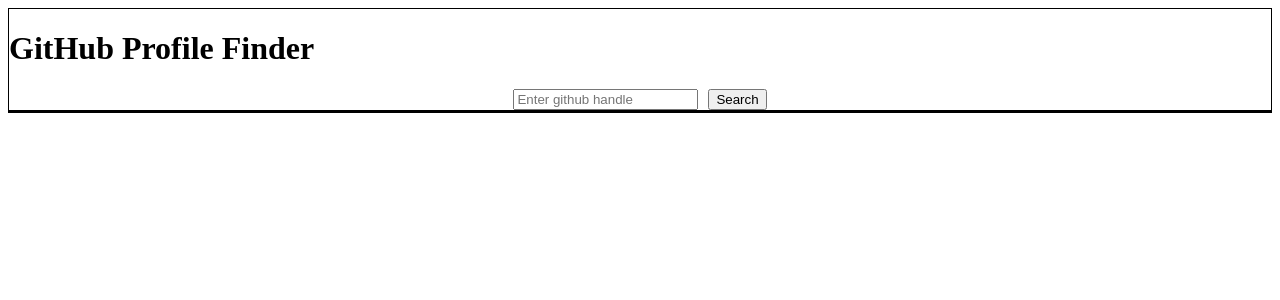
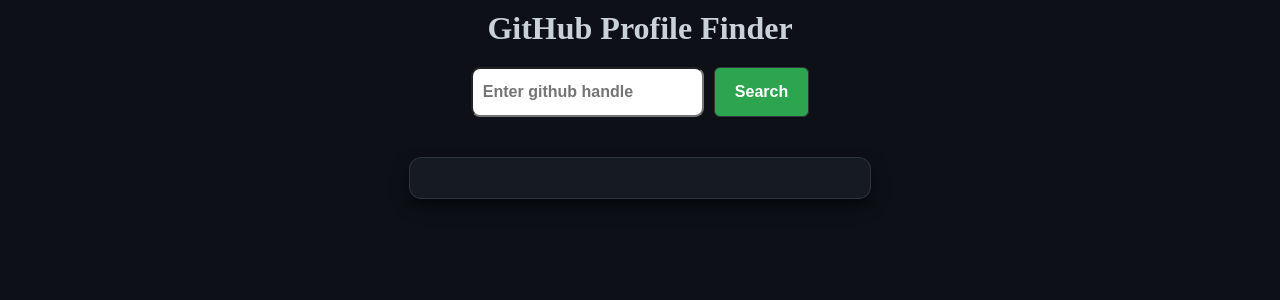
Before and after one commit to Sarojan-stha/React-Accordian, a React (Vite) app: page / in a window 1280 px wide. Shown: the top 300 px of the page. Built offline with nearby package versions, Linux system fonts and the light colour scheme.

Commit message:
added more css

```diff
--- a/src/components/github-profile-finder/styles.css
+++ b/src/components/github-profile-finder/styles.css
@@ -1,18 +1,79 @@
+body {
+  background-color: #0d1117;
+  color: #c9d1d9;
+  padding-top: 10px;
+}
+
+* {
+  padding: 0;
+  margin: 0;
+}
 .container {
-  border: 1px solid black;
-}
-.profile-wrapper {
-  border: 1px solid black;
+  text-align: center;
   display: flex;
   flex-direction: column;
   align-items: center;
 }
+.profile-wrapper {
+  background-color: #161b22;
+  box-shadow: 0 8px 16px rgba(0, 0, 0, 0.6);
+  display: flex;
+  flex-direction: column;
+  align-items: center;
+  gap: 15px;
+  width: 100%;
+  max-width: 400px;
+  margin-top: 30px;
+  padding: 20px 30px;
+  border-radius: 12px;
+  border: 1px solid #30363d;
+  transition: transform 0.2s ease, box-shadow 0.2s ease;
+  cursor: pointer;
+}
+
+.profile-wrapper:hover {
+  transform: translateY(-5px);
+  box-shadow: 0 12px 24px rgba(0, 0, 0, 0.7);
+}
+.profile-wrapper a {
+  color: #2da44e;
+}
+
 .input-section {
   display: flex;
   justify-content: center;
   gap: 10px;
+  height: 50px;
+  padding: 10px;
+  margin-top: 10px;
 }
-.profile {
+.input-section input {
+  border-radius: 9px;
+  padding-left: 10px;
+  font-size: 1rem;
+  font-weight: bold;
+}
+.profile-wrapper img {
   width: 200px;
+  height: 200px;
   border-radius: 50%;
+  border: 2px solid #58a6ff;
 }
+
+button {
+  background-color: #2da44e;
+  color: white;
+  border: none;
+  padding: 10px 20px;
+  border-radius: 6px;
+  border: none;
+  font-size: 1rem;
+  font-weight: bold;
+  border: 1px solid #30363d;
+  transition: transform 0.2s ease, box-shadow 0.2s ease;
+  cursor: pointer;
+}
+button:hover {
+  transform: translateY(-2px);
+  box-shadow: 0 12px 24px rgba(0, 0, 0, 0.7);
+}
```
